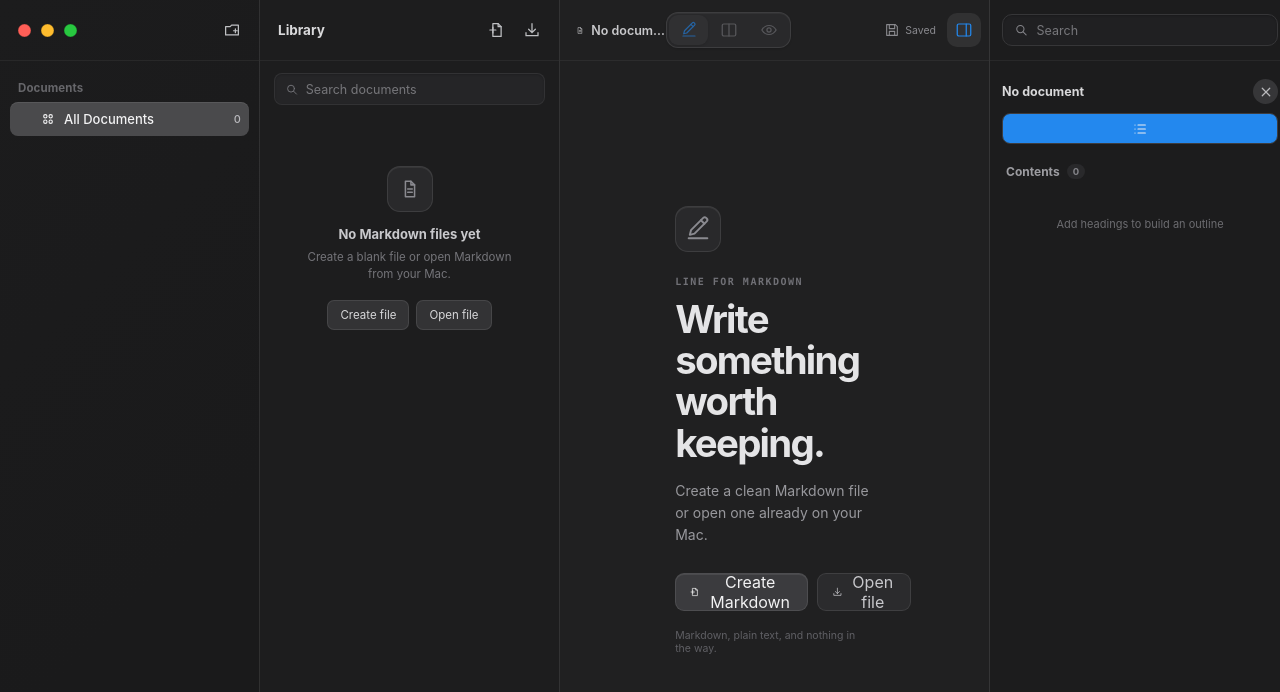
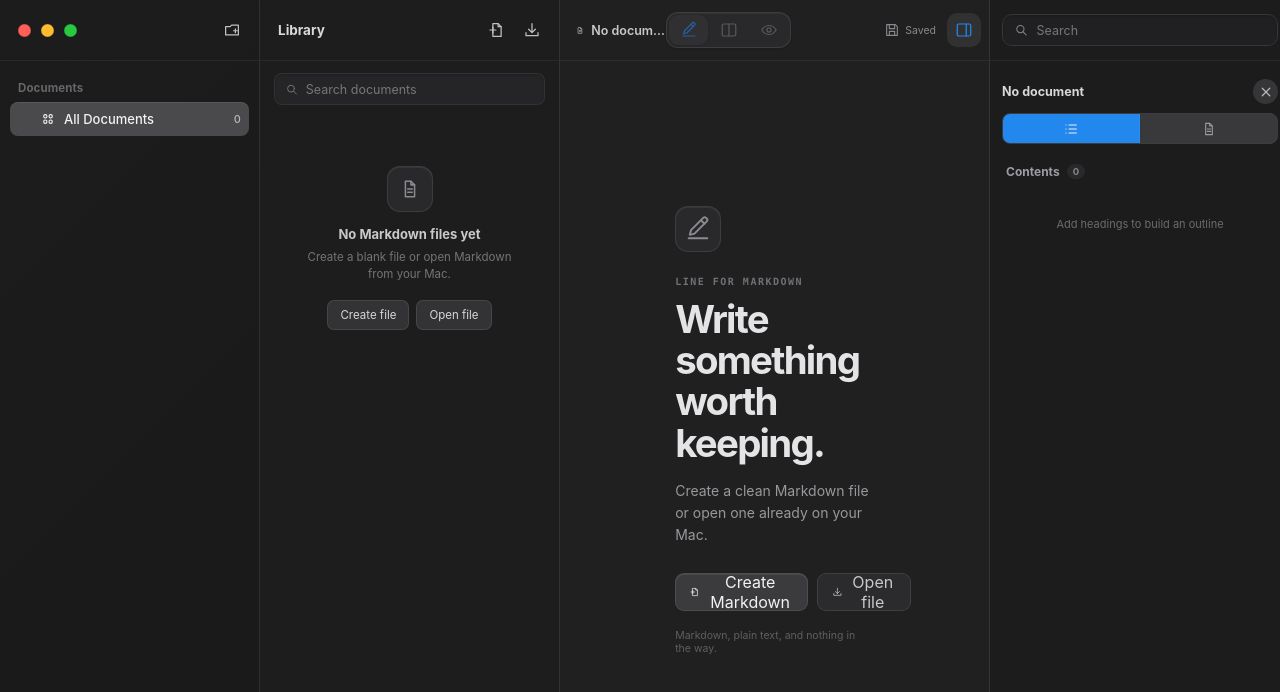
Before and after one commit to JonasFocus/Line, a React (Vite) app: page / in a window 1280 px wide. Both pictures are taken after a click on the button "Toggle inspector". Shown: the top 692 px of the page. Built offline with nearby package versions, Linux system fonts and the light colour scheme.

Commit message:
feat: show document stats in the inspector
- Add a Stats tab next to Outline

- Report words, characters, and reading time

- Surface the linked file name

```diff
--- a/src/App.tsx
+++ b/src/App.tsx
@@ -1,6 +1,7 @@
 import { useCallback, useEffect, useMemo, useRef, useState } from 'react'
 import { Icon, type IconName } from './components/Icon'
 import { extractOutline, MarkdownPreview, type OutlineItem } from './components/MarkdownPreview'
+import { buildDocumentStats } from './documentStats'
 import { footerFileLabel, formatReadTimeLabel, formatWordCountLabel } from './editorFooter'
 import { countWords, estimateReadTime, parseMarkdownMetadata } from './lib'
 import { LatestTaskQueue } from './latestTaskQueue'
@@ -324,6 +325,8 @@
   )
 }
 
+type InspectorTab = 'outline' | 'stats'
+
 function Inspector({ document, outline, activeId, search, onSearch, onNavigate, onClose }: {
   document: LineDocument | null
   outline: OutlineItem[]
@@ -333,7 +336,23 @@
   onNavigate: (item: OutlineItem) => void
   onClose: () => void
 }) {
+  const [tab, setTab] = useState<InspectorTab>('outline')
+  const outlineTabRef = useRef<HTMLButtonElement>(null)
+  const statsTabRef = useRef<HTMLButtonElement>(null)
   const visibleOutline = outline.filter((item) => item.text.toLowerCase().includes(search.toLowerCase()))
+  const stats = useMemo(() => buildDocumentStats({
+    content: document?.content ?? '',
+    path: document?.path ?? null,
+    tags: document?.tags ?? [],
+    dirty: document?.dirty,
+  }), [document])
+
+  const selectTab = (next: InspectorTab) => {
+    setTab(next)
+    const target = next === 'outline' ? outlineTabRef.current : statsTabRef.current
+    target?.focus()
+  }
+
   return (
     <aside className="inspector pane">
       <header className="inspector-toolbar titlebar-region">
@@ -341,9 +360,57 @@
       </header>
       <div className="inspector-body">
         <div className="inspector-document-title"><strong>{document?.title || 'No document'}</strong><PlainButton icon="close" label="Close inspector" onClick={onClose} /></div>
-        <div className="inspector-tabs" role="tablist">
-          <button aria-label="Document outline" aria-selected="true" className="active" role="tab" type="button"><Icon name="list" size={16} /></button>
+        <div
+          aria-label="Inspector"
+          className="inspector-tabs"
+          onKeyDown={(event) => {
+            if (event.key === 'ArrowRight' || event.key === 'ArrowDown') {
+              event.preventDefault()
+              selectTab(tab === 'outline' ? 'stats' : 'outline')
+            } else if (event.key === 'ArrowLeft' || event.key === 'ArrowUp') {
+              event.preventDefault()
+              selectTab(tab === 'outline' ? 'stats' : 'outline')
+            } else if (event.key === 'Home') {
+              event.preventDefault()
+              selectTab('outline')
+            } else if (event.key === 'End') {
+              event.preventDefault()
+              selectTab('stats')
+            }
+          }}
+          role="tablist"
+        >
+          <button
+            aria-controls="inspector-panel-outline"
+            aria-label="Outline"
+            aria-selected={tab === 'outline'}
+            className={tab === 'outline' ? 'active' : ''}
+            id="inspector-tab-outline"
+            onClick={() => setTab('outline')}
+            ref={outlineTabRef}
+            role="tab"
+            tabIndex={tab === 'outline' ? 0 : -1}
+            type="button"
+          >
+            <Icon name="list" size={16} />
+          </button>
+          <button
+            aria-controls="inspector-panel-stats"
+            aria-label="Stats"
+            aria-selected={tab === 'stats'}
+            className={tab === 'stats' ? 'active' : ''}
+            id="inspector-tab-stats"
+            onClick={() => setTab('stats')}
+            ref={statsTabRef}
+            role="tab"
+            tabIndex={tab === 'stats' ? 0 : -1}
+            type="button"
+          >
+            <Icon name="document" size={16} />
+          </button>
         </div>
+        {tab === 'outline' ? (
+          <div aria-labelledby="inspector-tab-outline" id="inspector-panel-outline" role="tabpanel">
             <div className="outline-heading"><span>Contents</span><small>{outline.length}</small></div>
             <nav className="outline-list">
               {visibleOutline.length ? visibleOutline.map((item) => (
@@ -358,6 +425,19 @@
                 </button>
               )) : <div className="outline-empty">{outline.length ? 'No matching sections' : 'Add headings to build an outline'}</div>}
             </nav>
+          </div>
+        ) : (
+          <div aria-labelledby="inspector-tab-stats" id="inspector-panel-stats" role="tabpanel" tabIndex={0}>
+            <dl className="inspector-stats">
+              <div><dt>Words</dt><dd>{stats.words.toLocaleString()}</dd></div>
+              <div><dt>Characters</dt><dd>{stats.characters.toLocaleString()}</dd></div>
+              <div><dt>Reading time</dt><dd>{stats.readTimeMinutes} min</dd></div>
+              <div><dt>Headings</dt><dd>{stats.headingCount.toLocaleString()}</dd></div>
+              <div><dt>Tags</dt><dd>{stats.tagCount.toLocaleString()}</dd></div>
+              <div><dt>File</dt><dd title={document?.path || stats.pathLabel}>{stats.pathLabel}</dd></div>
+            </dl>
+          </div>
+        )}
       </div>
     </aside>
   )
--- /dev/null
+++ b/src/documentStats.ts
@@ -0,0 +1,35 @@
+import { countWords, deriveHeadings, estimateReadTime } from './lib'
+
+export type DocumentStats = {
+  words: number
+  characters: number
+  charactersNoSpaces: number
+  readTimeMinutes: number
+  headingCount: number
+  tagCount: number
+  pathLabel: string
+}
+
+function pathLabelFromPath(path: string | null): string {
+  if (!path) return 'Not linked'
+  const name = path.split(/[/\\]/).filter(Boolean).pop()
+  return name || 'Not linked'
+}
+
+export function buildDocumentStats(document: {
+  content: string
+  path: string | null
+  tags: string[]
+  dirty?: boolean
+}): DocumentStats {
+  const words = countWords(document.content)
+  return {
+    words,
+    characters: document.content.length,
+    charactersNoSpaces: document.content.replace(/\s/g, '').length,
+    readTimeMinutes: estimateReadTime(words),
+    headingCount: deriveHeadings(document.content).length,
+    tagCount: document.tags.length,
+    pathLabel: pathLabelFromPath(document.path),
+  }
+}
--- a/src/styles.css
+++ b/src/styles.css
@@ -854,7 +854,7 @@
 
 .inspector-tabs {
   display: grid;
-  grid-template-columns: 1fr;
+  grid-template-columns: 1fr 1fr;
   height: 31px;
   margin-top: 6px;
   background: #39393b;
@@ -875,6 +875,39 @@
 .inspector-tabs button:last-child { border-right: 0; }
 .inspector-tabs button.active { color: #f0f0f1; background: var(--accent); }
 .inspector-tabs button:disabled { color: #77777c; opacity: 0.68; }
+
+.inspector-stats {
+  display: flex;
+  flex-direction: column;
+  margin: 16px 4px 0;
+}
+
+.inspector-stats div {
+  display: flex;
+  min-height: 32px;
+  padding: 6px 0;
+  align-items: baseline;
+  justify-content: space-between;
+  gap: 12px;
+  border-bottom: 1px solid var(--border-soft);
+}
+
+.inspector-stats dt {
+  color: #9c9ca1;
+  font-size: 12px;
+  font-weight: 650;
+}
+
+.inspector-stats dd {
+  min-width: 0;
+  margin: 0;
+  overflow: hidden;
+  color: #d8d8da;
+  font-size: 12.5px;
+  text-align: right;
+  text-overflow: ellipsis;
+  white-space: nowrap;
+}
 
 .outline-heading {
   display: flex;
```
Also changed, not shown: 1 other file (tests, documents, lock files or other folders). Lines whose indentation alone changed are shown as unchanged.
